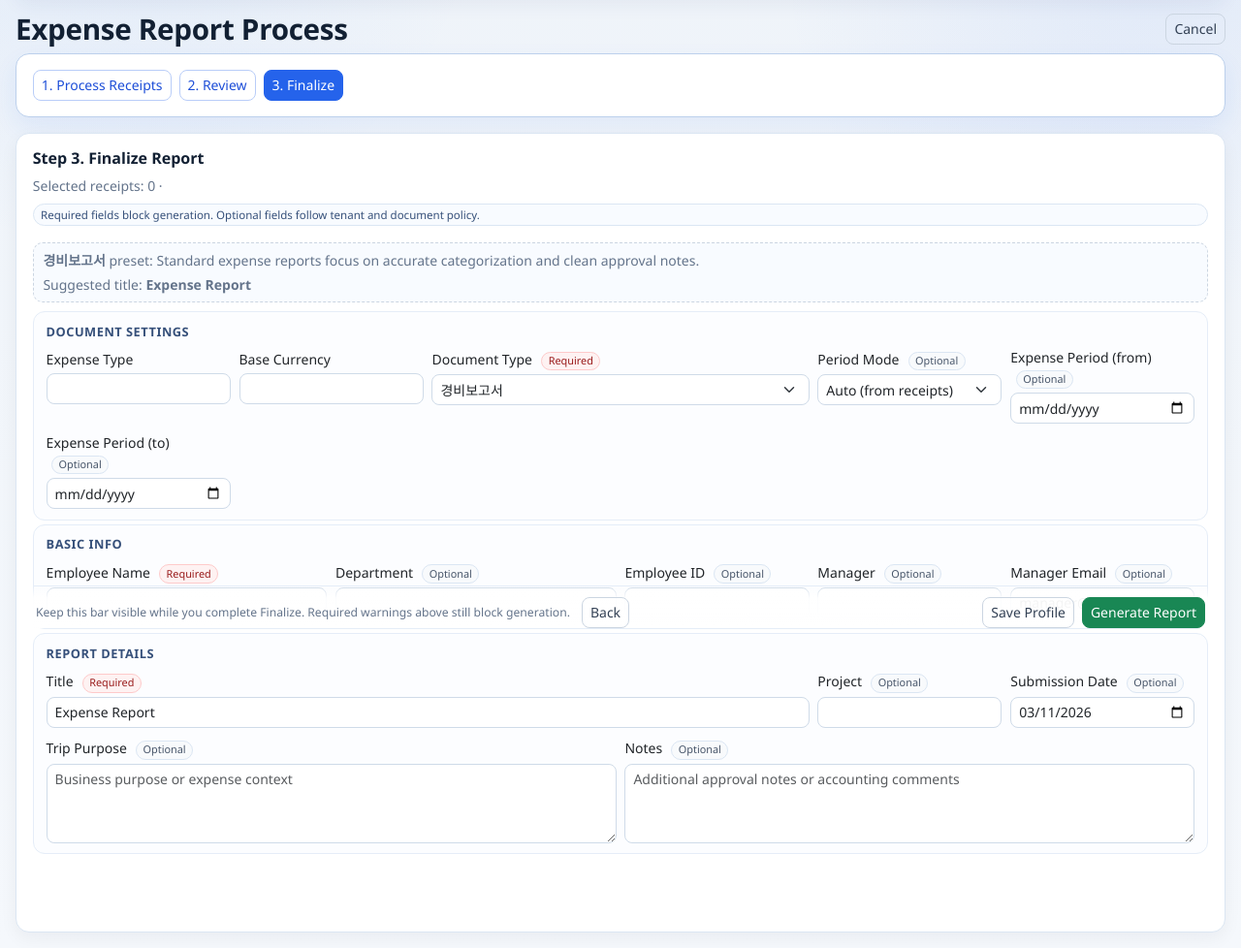
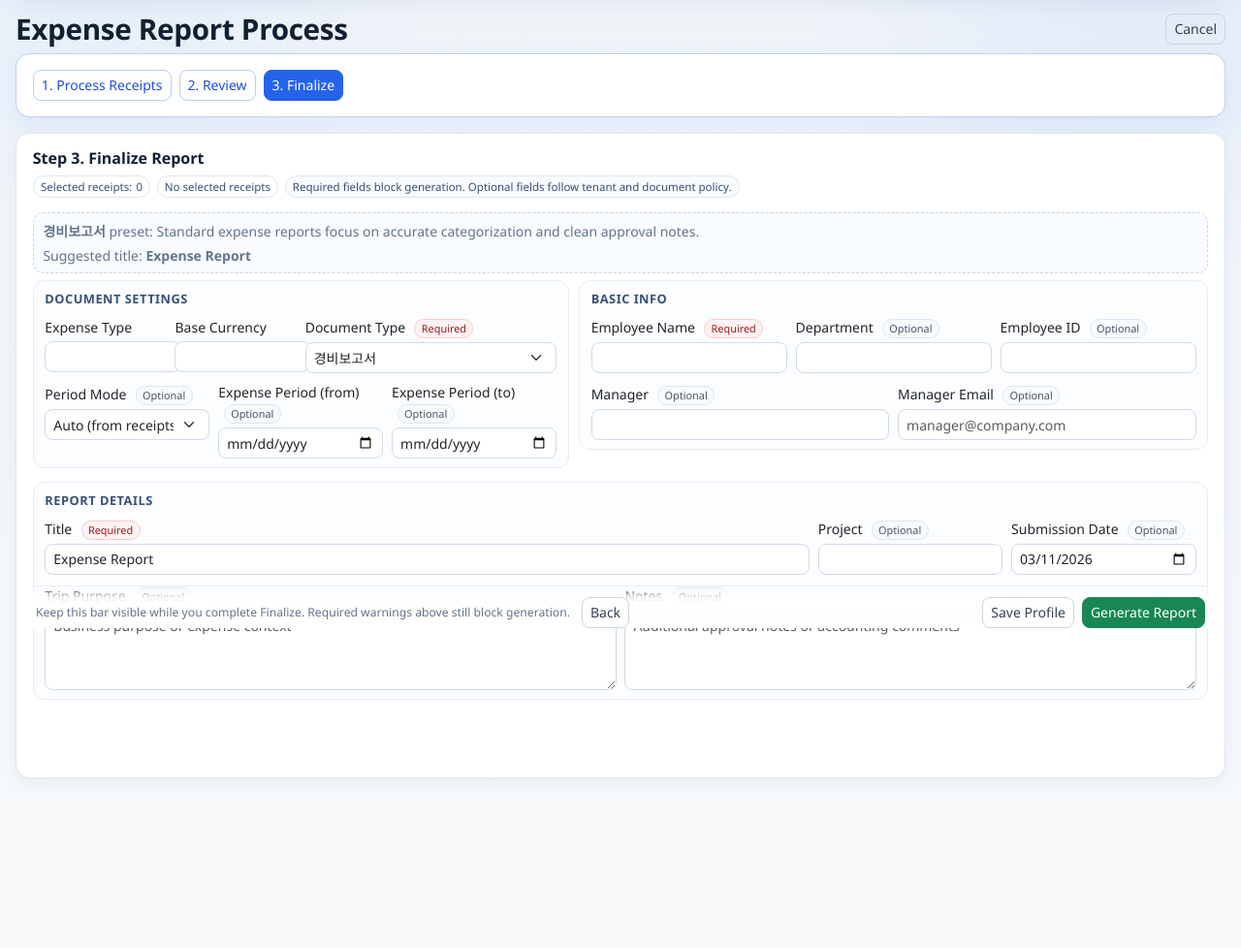
Before and after one commit to 2030Retire/EZWorks-Expense, a Flask app: page /reports/wizard/generate in a window 1280 px wide. Shown: the part 152-1130 px from the top of the page at 97% size. After the commit the page ends 957 px from the top, so only its background shows below. Run offline with Flask 3, Linux system fonts and the light colour scheme; the visitor is signed in with stand-in values (Sample User, id 1); data comes from the database, SQL or seed files in the repository; some libraries are stand-ins or nearby versions.

Commit message:
feat: tighten finalize layout and preview summary

```diff
--- a/templates/report_wizard_generate.html
+++ b/templates/report_wizard_generate.html
@@ -67,7 +67,7 @@
       background: linear-gradient(180deg, #f8fbff 0%, #f2f7ff 100%);
       border-radius: 12px;
       padding: .6rem .8rem;
-      margin-bottom: .55rem;
+      margin-bottom: .45rem;
     }
     .profile-chip {
       display: inline-flex;
@@ -85,7 +85,7 @@
     .finalize-section {
       border: 1px solid #e5edf8;
       border-radius: 12px;
-      padding: .65rem .8rem;
+      padding: .58rem .72rem;
       background: #fcfdff;
     }
     .finalize-section-title {
@@ -260,7 +260,31 @@
       background: #f8fbff;
       border-radius: 10px;
       padding: .45rem .6rem;
-      margin-bottom: .55rem;
+      margin-bottom: .45rem;
+    }
+    .finalize-top-grid {
+      display: grid;
+      grid-template-columns: minmax(0, .92fr) minmax(0, 1.08fr);
+      gap: .65rem;
+      align-items: start;
+      margin-bottom: .6rem;
+    }
+    .finalize-overview-strip {
+      display: flex;
+      flex-wrap: wrap;
+      gap: .4rem;
+      align-items: center;
+      margin-bottom: .45rem;
+    }
+    .finalize-overview-pill {
+      display: inline-flex;
+      align-items: center;
+      border: 1px solid #dbe6f3;
+      background: #fff;
+      border-radius: 999px;
+      padding: .12rem .45rem;
+      font-size: .72rem;
+      color: #36507a;
     }
     .finalize-inline-guide {
       display: inline-flex;
@@ -304,6 +328,7 @@
       .finalize-kpi-grid { grid-template-columns: repeat(2, minmax(0, 1fr)); }
       .finalize-checklist-grid { grid-template-columns: repeat(2, minmax(0, 1fr)); }
       .report-success-summary { grid-template-columns: repeat(2, minmax(0, 1fr)); }
+      .finalize-top-grid { grid-template-columns: 1fr; }
     }
     @media (max-width: 768px) {
       .finalize-kpi-grid { grid-template-columns: repeat(1, minmax(0, 1fr)); }
@@ -323,7 +348,11 @@
 
     <div class="card p-3">
       <h6 class="mb-2">Step 3. Finalize Report</h6>
-      <div class="small text-muted mb-2">Selected receipts: <span id="receiptCount">0</span> · <span id="progressSummary"></span></div>
+      <div class="finalize-overview-strip">
+        <span class="finalize-overview-pill">Selected receipts: <span id="receiptCount" class="ms-1">0</span></span>
+        <span class="finalize-overview-pill" id="progressSummary">No selected receipts</span>
+        <span class="finalize-inline-guide mb-0">Required fields block generation. Optional fields follow tenant and document policy.</span>
+      </div>
       <div id="dirtyBanner" class="alert alert-warning py-2 px-3 small mb-2" style="display:none;">
         There are unsaved edits from Review. Save them first.
       </div>
@@ -331,30 +360,30 @@
       <div id="requiredSummaryPanel" class="required-summary-panel" style="display:none;"></div>
       <div id="finalizeChecklistPanel" class="finalize-checklist-panel" style="display:none;"></div>
       <div id="profileContext" class="profile-context" style="display:none;"></div>
-      <div class="finalize-inline-guide">Required fields block generation. Optional fields follow tenant and document policy.</div>
       <div id="finalizeSummaryCards" class="finalize-kpi-grid mb-2"></div>
       <div id="documentPresetNote" class="document-preset-note small text-muted" style="display:none;"></div>
 
+      <div class="finalize-top-grid">
         <div class="finalize-section mb-1">
           <div class="finalize-section-title">Document Settings</div>
           <div class="wizard-grid compact">
-          <div class="wizard-field-span-2"><label class="form-label small mb-1">Expense Type</label><input id="mode" class="form-control form-control-sm" readonly></div>
-          <div class="wizard-field-span-2"><label class="form-label small mb-1">Base Currency</label><input id="currency" class="form-control form-control-sm" readonly></div>
-          <div class="wizard-field-span-4"><label class="form-label small mb-1">Document Type <span class="field-hint-required">Required</span></label><select id="documentType" class="form-select form-select-sm"></select></div>
-          <div class="wizard-field-span-2"><label class="form-label small mb-1">Period Mode <span class="field-hint-optional">Optional</span></label><select id="periodMode" class="form-select form-select-sm"><option value="auto">Auto (from receipts)</option><option value="manual">Manual</option></select></div>
-          <div id="wrapPeriodFrom" class="wizard-field-span-2"><label class="form-label small mb-1">Expense Period (from) <span class="field-hint-optional">Optional</span></label><input id="periodFrom" type="date" class="form-control form-control-sm"></div>
-          <div id="wrapPeriodTo" class="wizard-field-span-2"><label class="form-label small mb-1">Expense Period (to) <span class="field-hint-optional">Optional</span></label><input id="periodTo" type="date" class="form-control form-control-sm"></div>
+            <div class="wizard-field-span-3"><label class="form-label small mb-1">Expense Type</label><input id="mode" class="form-control form-control-sm" readonly></div>
+            <div class="wizard-field-span-3"><label class="form-label small mb-1">Base Currency</label><input id="currency" class="form-control form-control-sm" readonly></div>
+            <div class="wizard-field-span-6"><label class="form-label small mb-1">Document Type <span class="field-hint-required">Required</span></label><select id="documentType" class="form-select form-select-sm"></select></div>
+            <div class="wizard-field-span-4"><label class="form-label small mb-1">Period Mode <span class="field-hint-optional">Optional</span></label><select id="periodMode" class="form-select form-select-sm"><option value="auto">Auto (from receipts)</option><option value="manual">Manual</option></select></div>
+            <div id="wrapPeriodFrom" class="wizard-field-span-4"><label class="form-label small mb-1">Expense Period (from) <span class="field-hint-optional">Optional</span></label><input id="periodFrom" type="date" class="form-control form-control-sm"></div>
+            <div id="wrapPeriodTo" class="wizard-field-span-4"><label class="form-label small mb-1">Expense Period (to) <span class="field-hint-optional">Optional</span></label><input id="periodTo" type="date" class="form-control form-control-sm"></div>
           </div>
         </div>
-
         <div class="finalize-section mb-1">
           <div class="finalize-section-title">Basic Info</div>
           <div class="wizard-grid compact">
-          <div id="wrapEmployeeName" class="wizard-field-span-3"><label class="form-label small mb-1">Employee Name <span class="field-hint-required">Required</span><span id="badgeEmployeeName" class="field-source-badge" style="display:none;">Auto-filled</span></label><input id="employeeName" class="form-control form-control-sm" required></div>
-          <div id="wrapDepartment" class="wizard-field-span-3"><label class="form-label small mb-1">Department <span class="field-hint-optional">Optional</span><span id="badgeDepartment" class="field-source-badge" style="display:none;">Auto-filled</span></label><input id="department" class="form-control form-control-sm"></div>
-          <div id="wrapEmployeeId" class="wizard-field-span-2"><label class="form-label small mb-1">Employee ID <span class="field-hint-optional">Optional</span><span id="badgeEmployeeId" class="field-source-badge" style="display:none;">Auto-filled</span></label><input id="employeeId" class="form-control form-control-sm"></div>
-          <div id="wrapManager" class="wizard-field-span-2"><label class="form-label small mb-1">Manager <span class="field-hint-optional">Optional</span><span id="badgeManager" class="field-source-badge" style="display:none;">Auto-filled</span></label><input id="manager" class="form-control form-control-sm"></div>
-          <div id="wrapManagerEmail" class="wizard-field-span-2"><label class="form-label small mb-1">Manager Email <span class="field-hint-optional">Optional</span><span id="badgeManagerEmail" class="field-source-badge" style="display:none;">Auto-filled</span></label><input id="managerEmail" type="email" class="form-control form-control-sm" placeholder="manager@company.com"></div>
+            <div id="wrapEmployeeName" class="wizard-field-span-4"><label class="form-label small mb-1">Employee Name <span class="field-hint-required">Required</span><span id="badgeEmployeeName" class="field-source-badge" style="display:none;">Auto-filled</span></label><input id="employeeName" class="form-control form-control-sm" required></div>
+            <div id="wrapDepartment" class="wizard-field-span-4"><label class="form-label small mb-1">Department <span class="field-hint-optional">Optional</span><span id="badgeDepartment" class="field-source-badge" style="display:none;">Auto-filled</span></label><input id="department" class="form-control form-control-sm"></div>
+            <div id="wrapEmployeeId" class="wizard-field-span-4"><label class="form-label small mb-1">Employee ID <span class="field-hint-optional">Optional</span><span id="badgeEmployeeId" class="field-source-badge" style="display:none;">Auto-filled</span></label><input id="employeeId" class="form-control form-control-sm"></div>
+            <div id="wrapManager" class="wizard-field-span-6"><label class="form-label small mb-1">Manager <span class="field-hint-optional">Optional</span><span id="badgeManager" class="field-source-badge" style="display:none;">Auto-filled</span></label><input id="manager" class="form-control form-control-sm"></div>
+            <div id="wrapManagerEmail" class="wizard-field-span-6"><label class="form-label small mb-1">Manager Email <span class="field-hint-optional">Optional</span><span id="badgeManagerEmail" class="field-source-badge" style="display:none;">Auto-filled</span></label><input id="managerEmail" type="email" class="form-control form-control-sm" placeholder="manager@company.com"></div>
+          </div>
         </div>
       </div>
 
```
Also changed, not shown: docs/product/expense_processor_major_notes.md (+2 -0 lines), templates/admin.html (+12 -0 lines). Lines whose indentation alone changed are shown as unchanged.
